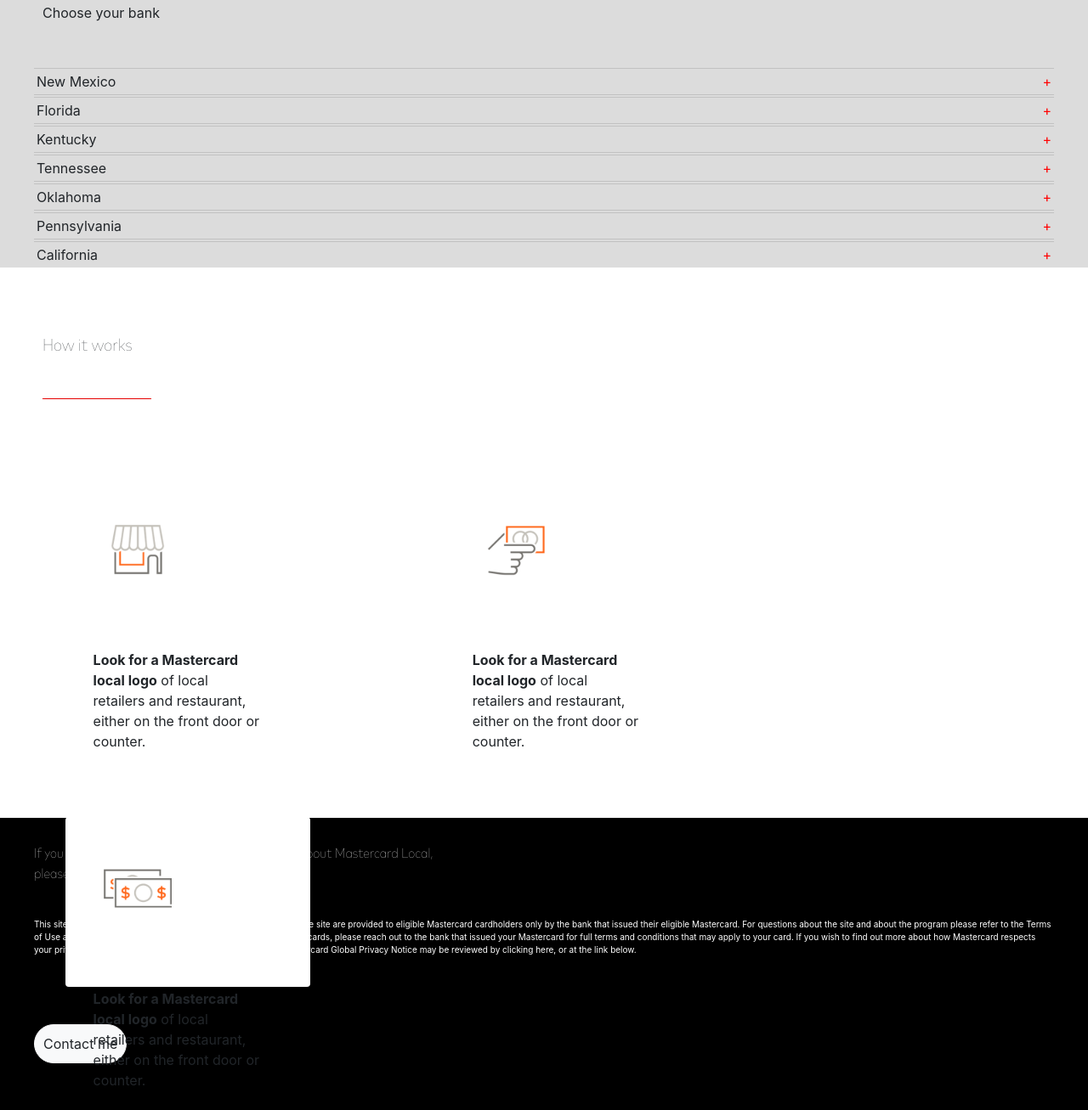
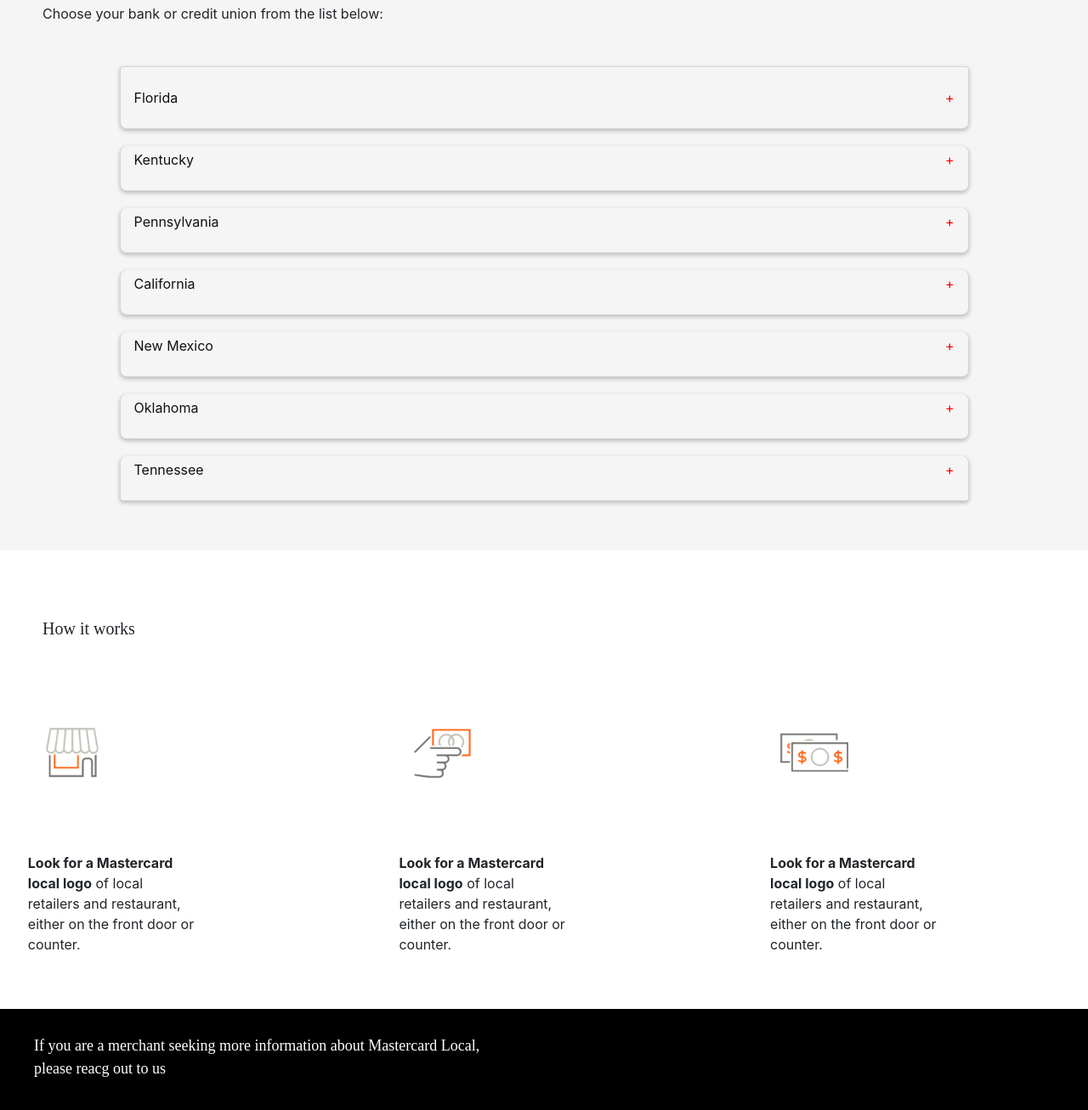
Before and after one commit to mharizanova8703/First-task1, a plain HTML site: page index.html in a window 1280 px wide. Shown: the part 779-2086 px from the top of the page at 85% size. Drawn offline with nearby package versions, Linux system fonts and the light colour scheme; files whose address does not match are found by name; a web font is replaced by a local one.

Commit message:
updating accordian

```diff
--- a/assets/css/style.css
+++ b/assets/css/style.css
@@ -1,10 +1,29 @@
-@font-face {
+/* @font-face {
   font-family: MarkForMC-Black;
   src: url(assets/fonts/MarkForMC-Black.ttf);
 }
 @font-face {
   font-family: MarkForMCNrw-Thin;
   src: url(assets/fonts/MarkForMCNrw-Thin.ttf);
+} */
+* {
+  margin: 0;
+  padding: 0;
+  box-sizing: border-box;
+}
+@font-face {
+  font-family: 'MarkForMC-Medium';
+  src: url('assets/fonts/MC_Narrow/MarkForMCNrw-Medium.eot');
+  src: url('assets/fonts/MC_Narrow/MarkForMCNrw-Medium.eot?#iefix')
+      format('embedded-opentype'),
+    url('assets/fonts/MC_Narrow/MarkForMCNrw-Medium.woff2') format('woff2'),
+    url('assets/fonts/MC_Narrow/MarkForMCNrw-Medium.woff') format('woff'),
+    url('assets/fonts/MC_Narrow/MarkForMCNrw-Medium.ttf') format('truetype'),
+    url('assets/fonts/MC_Narrow/MarkForMCNrw-Medium.svg#MarkForMCNrw-Medium')
+      format('svg');
+  font-weight: bold;
+  font-style: normal;
+  font-display: swap;
 }
 header {
   padding: 15px 6% 15px 0;
@@ -37,7 +56,7 @@ li {
 #contact {
   color: white;
   background-color: black;
-  height: 400px;
+  height: 560px;
 }
 .card {
   display: flex;
@@ -57,15 +76,42 @@ li {
   width: 80px;
   margin: 2.8rem;
 }
+
+.accordion-item {
+  background-color: #f5f5f5;
+}
+.accordion-header {
+  padding: 20px;
+  text-decoration: none;
+  background-color: #f5f5f5;
+}
+
+.accordion {
+  border-color: ghostwhite;
+  text-decoration: none;
+  background-color: #f5f5f5;
+}
+.btn-link {
+  padding: 70px;
+  width: 10%;
+  height: 10px;
+  text-decoration: none;
+  color: black;
+  font-size: 15px;
+  font-family: 'MarkForMCNrw-Medium';
+  text-align: left;
+}
 .div1 {
-  font-family: 'MarkForMCNrw-Thin';
+  font-size: 18px;
+  font-family: 'MarkForMCNrw-Medium';
   padding-top: 30px;
   margin: 40px;
   /* text-align: center; */
   /* margin: 100px; */
 }
 .div2 {
-  font-size: 10px;
+   font-family: 'MarkForMCNrw-Medium';
+  font-size: 14px;
   margin: 40px;
 }
 .btn {
@@ -83,14 +129,15 @@ hr {
 }
 h1 {
   padding: 50px;
-  font-family: 'MarkForMCNrw-Thin';
+  font-family: 'MarkForMCNrw-Medium';
   font-size: 30px;
 }
 .one {
   padding: 0px;
 }
 hr {
-  margin-left: 50px;
+  color: red;
+  margin: 50px 0px 50px 50px;
 }
 span {
   color: red;
@@ -100,16 +147,14 @@ span {
   margin-top: 20px;
   padding: 50px;
 }
-.list-group-item {
-  background-color: gainsboro;
-  padding: 3px;
-  margin-top: 3px;
+
+#awesome {
+  height: 800px;
+  background-color: #f5f5f5;
 }
-#awesome {
-  background-color: gainsboro;
-}
-body {
-  background-color: white;
+#bottom {
+  margin-bottom: 3px;
+  color: #f5f5f5;
 }
 #mainimg {
   right: 0;
@@ -187,34 +232,72 @@ a {
 }
 
 #word {
-  height: 250px;
+  height: 450px;
 }
-@media screen and (max-width: 765px) {
-  header {
+
+.accordion {
+  width: 90%;
+  max-width: 1000px;
+  margin: 1rem auto;
+}
+.accordion-item {
+  color: #111;
+  margin: 1rem 0;
+  border-radius: 0.5rem;
+  box-shadow: 0 2px 5px 0 rgba(0, 0, 0, 0.25);
+}
+.accordion-item-header {
+  padding: 0.5rem 3rem 0.5rem 1rem;
+  min-height: 1.5rem;
+  line-height: 1rem;
+  margin-top: 20px;
+  display: flex;
+  align-items: center;
+  position: relative;
+  cursor: pointer;
+}
+.accordion-item-header::after {
+  content: '\002B';
+  font-size: 1rem;
+  color: red;
+  position: absolute;
+  right: 1rem;
+}
+.accordion-item-header.active::after {
+  content: '\2212';
+}
+.accordion-item-body {
+  max-height: 0;
+  overflow: hidden;
+  transition: max-height 0.2s ease-out;
+  margin-top: 20px;
+}
+.accordion-item-body-content {
+  border-style: none;
+  padding: 1rem;
+  line-height: 0.5rem;
+}
+@media screen and (max-width: 800px) {
+  section,
+  header,
+  li,
+  container,
+  word {
+    width: 420px;
+  }
+  .card-text {
+    font-size: 9pt;
+  }
+  #contact {
+    height: 900px;
     width: 100%;
-    background-repeat: no-repeat;
+    font-size: 11pt;
   }
-
-  .nav {
-    list-style-type: none;
-  }
-  .card {
-    width: 100%;
-    object-fit: cover;
+  .col-lg-4 {
+    width: 100px;
     flex-direction: column;
   }
-  .grid {
-    display: grid;
-    grid-template-columns: repeat(
-      auto-fit,
-      minmax(min(100%, 350px), /* min value */ 1fr /* max value */)
-    );
-    gap: 20px;
-  }
-
-  .linkContainer {
-    display: flex;
-    padding: 5px 5px;
-    justify-content: space-between;
+  .btn {
+    justify-content: center;
   }
 }
--- a/index.html
+++ b/index.html
@@ -9,6 +9,10 @@
     <link rel="preconnect" href="https://fonts.googleapis.com">
     <link rel="preconnect" href="https://fonts.googleapis.com">
     <link rel="preconnect" href="https://fonts.gstatic.com" crossorigin>
+    <link href="https://cdn.jsdelivr.net/npm/bootstrap@5.0.2/dist/css/bootstrap.min.css" rel="stylesheet">
+
+    <link href="https://cdn.jsdelivr.net/npm/bootstrap@5.0.0-beta1/dist/css/bootstrap.min.css" rel="stylesheet"
+        integrity="sha384-giJF6kkoqNQ00vy+HMDP7azOuL0xtbfIcaT9wjKHr8RbDVddVHyTfAAsrekwKmP1" crossorigin="anonymous">
     <link
         href="https://fonts.googleapis.com/css2?family=Anonymous+Pro&family=Fruktur&family=Open+Sans+Condensed:ital,wght@1,300&display=swap"
         rel="stylesheet">
@@ -24,7 +28,6 @@
 
 
 <body>
-    <!-- main logo / nav -->
     <header>
         <div>
             <li className="navImg"></li>
@@ -32,7 +35,7 @@
 
             </li>
             mastercard local</li>
-            </li>
+
         </div>
 
     </header>
@@ -40,7 +43,7 @@
         <img id="mainimg" src="assets/mainimg.png">
         <h1>Shopping local<br> has never<br>
             been more rewarding</h1>
-        <hr width="10%" color="red">
+        <hr   style="width:10%;text-align:left;margin-left:50px; margin-top:20px;color:red;">
 
         <p class="one">
             Mastercard Local is the
@@ -65,26 +68,115 @@
         </section>
         <section class="page-section" id="awesome">
             <h3> Find offers and participating Business </h3>
+
             <hr width="10%" color="red">
-            <p> Choose your bank </p>
+            <p> Choose your bank or credit union from the list below: </p>
+            <div class="container">
+                <div class="accordion">
+                    <div class="accordion-item">
+                        <div class="accordion-item-header">
+                          Florida
+                        </div>
+                        <div class="accordion-item-body">
+                            <div class="accordion-item-body-content">
 
+                            </div>
+                        </div>
+                    </div>
+                    <div class="accordion-item">
+                        <div class="accordion-item-header">
+                        Kentucky
+                        </div>
+                        <div class="accordion-item-body">
+                            <div class="accordion-item-body-content">
 
-            <ul class="list-group list-group-flush">
-                <li class="list-group-item">New Mexico<span style="float:right; text-align:top;">+</span> </li>
-                <li class="list-group-item">Florida<span style="float:right; text-align:top;">+</span></li>
-                <li class="list-group-item">Kentucky<span style="float:right; text-align:top;">+</span></li>
-                <li class="list-group-item">Tennessee <span style="float:right; text-align:top;">+</span></li>
-                <li class="list-group-item">Oklahoma<span style="float:right; text-align:top;">+</span> </li>
-                <li class="list-group-item">Pennsylvania <span style="float:right; text-align:top;">+</span></li>
-                <li class="list-group-item">California<span style="float:right; text-align:top;">+</span> </li>
+                            </div>
+                        </div>
+                    </div>
+                    <div class="accordion-item">
+                        <div class="accordion-item-header">
+                      Pennsylvania
+                        </div>
+                        <div class="accordion-item-body">
+                            <div class="accordion-item-body-content">
+                                <ul style="padding-left: 1rem;">
+                                    <!-- <li>HTML, CSS, JavaScript</li>
+                                    <li>Frameworks (CSS and JavaScript frameworks)</li>
+                                    <li>Responsive Design</li>
+                                    <li>Version Control/Git</li>
+                                    <li>Testing/Debugging</li>
+                                    <li>Browser Developer Tools</li>
+                                    <li>Web Performance</li>
+                                    <li>SEO (Search Engine Optimization)</li>
+                                    <!-- <li>CSS Preprocessing</li> -->
+                                    <!-- <li>Command Line</li>
+                                    <li>CMS (Content Management System)</li> --> -->
                                 </ul>
+                            </div>
+                        </div>
+                    </div>
+                    <div class="accordion-item">
+                        <div class="accordion-item-header">
+                           California
+                        </div>
+                        <div class="accordion-item-body">
+                            <div class="accordion-item-body-content">
+
+                            </div>
+                        </div>
+                    </div>
+                    <div class="accordion-item">
+                        <div class="accordion-item-header">
+                          New Mexico
+                        </div>
+                        <div class="accordion-item-body">
+                            <div class="accordion-item-body-content">
+
+                            </div>
+                        </div>
+                    </div>
+                    <div class="accordion-item">
+                        <div class="accordion-item-header">
+                          Oklahoma
+                        </div>
+                        <div class="accordion-item-body">
+                            <div class="accordion-item-body-content">
+
+                            </div>
+                        </div>
+                    </div>
+                    <div class="accordion-item">
+                        <div class="accordion-item-header">
+                            Tennessee
+                        </div>
+                        <div class="accordion-item-body">
+                            <div class="accordion-item-body-content">
+                                CORS, aka Cross-Origin Resource Sharing, is a mechanism that enables many resources (e.g. images,
+                                stylesheets, scripts, fonts) on a web page to be requested from another domain outside the domain from
+                                which the resource originated.
+                            </div>
+                        </div>
+                    </div>
+                </div>
+
         </section>
+
         <section class="page-section" id="word">
             <h2> How it works </h2>
-            <hr width="10%" color="red">
+            <div class="row">
 
-            <div class="card" style="width: 18rem;">
+                <div class="col-lg-4">
                     <img class="card-img-top" src="assets/Shop.png" alt="Card image cap">
+                    <div class="card-body">
+                        <h5 class="card-title"></h5>
+                        <p class="card-text "><b>Look for a Mastercard local logo</b> of local retailers
+                            and restaurant, either on the front door or counter.</p>
+
+                    </div>
+                </div>
+
+                <div class="col-lg-4">
+                    <img class="card-img-top" src="assets/Card.png" alt="Card image cap">
                     <div class="card-body">
                         <h5 class="card-title"></h5>
                         <p class="card-text"><b>Look for a Mastercard local logo</b> of local retailers
@@ -92,19 +184,8 @@
 
                     </div>
                 </div>
-            <div class="card" style="width: 18rem;">
-                <img class="card-img-top" src="assets/Card.png" alt="Card image cap">
-                <div class="card-body">
-                    <h5 class="card-title"></h5>
-                    <p class="card-text"><b>Look for a Mastercard local logo</b> of local retailers
-                        and restaurant, either on the front door or counter.</p>
 
-                </div>
-
-
-            </div>
-            </div>
-            <div class="card" style="width: 18rem;">
+                <div class="col-lg-4">
                     <img class="card-img-top" src="assets/money.png" alt="Card image cap">
                     <div class="card-body">
                         <h5 class="card-title"></h5>
@@ -112,38 +193,23 @@
                             and restaurant, either on the front door or counter.</p>
                     </div>
                 </div>
-            <h4> Your savings will appear automatically on your statement </h4>
-        </section>
-
-        <!-- portfolio container -->
-        <section class="page-section" id="work">
-            <h2></h2>
-            <div class="flex-container">
-
-
-                <a href="#" class="flex-item run-buddy">
-                    <div>
-                        <h3></h3>
-                        <span></span>
-                    </div>
-                </a>
-
             </div>
         </section>
 
-        <!-- contact -->
         <section class="page-section contact" id="contact">
 
             <div class="div1">If you are a merchant seeking more information about Mastercard Local,<br>
                 please reacg out to us
             </div>
-            <div class="div2">This site is for information purposes only. The offers described on the site are provided
+            <div class="div2">This site is for information purposes only. The offers described on the site are
+                provided
                 to eligible Mastercard
                 cardholders only by the bank that issued their eligible Mastercard. For questions about the site and
                 about the program
                 please refer to the Terms of Use and FAQs below. Issuers may apply additional terms for their cards,
                 please reach out to
-                the bank that issued your Mastercard for full terms and conditions that may apply to your card. If you
+                the bank that issued your Mastercard for full terms and conditions that may apply to your card. If
+                you
                 wish to find out
                 more about how Mastercard respects your privacy when you visit any of our websites or pages, the
                 Mastercard Global
@@ -155,7 +221,7 @@
             </div>
 
 
-            <hr color="grey">
+            <hr  style="width:100%;text-align:left;margin-left:0; color:grey;">
 
             <li className="navImg"></li>
             <img src="assets/mclogo-for-footer.svg" alt="mastercard local" />
@@ -176,7 +242,7 @@
             </div>
         </section>
     </main>
-
+    <script src="https://cdn.jsdelivr.net/npm/bootstrap@5.0.2/dist/js/bootstrap.bundle.min.js"></script>
 </body>
 
 </html>
```
Lines whose indentation alone changed are shown as unchanged.
